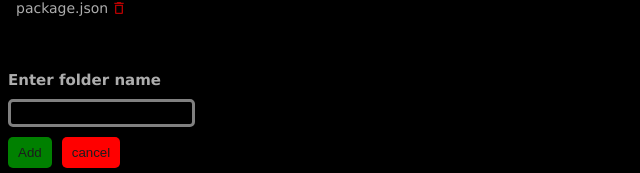
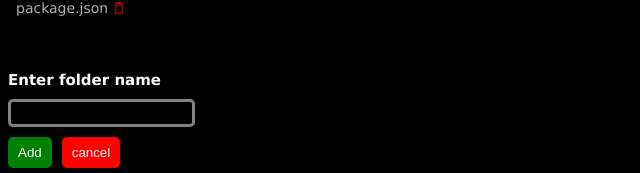
Before and after one commit to Madhanm2001/File-Explorer-2, a React (Vite) app: page / in a window 1280 px wide. Both pictures are taken after a click on the icon 95 px from the left and 79 px from the top of the page. Shown: the part 660-833 px from the top of the page, without its empty margins (0-640 px from the left). Built offline with nearby package versions, Linux system fonts and the light colour scheme.

Commit message:
change color of content and button text

```diff
--- a/src/component/FolderAndFile.tsx
+++ b/src/component/FolderAndFile.tsx
@@ -336,12 +336,12 @@ setActiveBox('cancel')
 
             {(activeBox==="file"||activeBox==="folder")&&(<div style={{marginTop:'50px',color:'grey'}}>
             <form action="">
-                 <div style={{fontWeight:700,fontSize:'15px',color:'#ADADAD'}}>{activeBox==="file"?'Enter file name':'Enter folder name'}</div>
+                 <div style={{fontWeight:700,fontSize:'15px',color:'white'}}>{activeBox==="file"?'Enter file name':'Enter folder name'}</div>
                  <input type="text" value={name} onChange={onchangeInput} style={{border:'3px grey solid',background:'black',color:'white',outline:0,height:'20px',borderRadius:'5px',marginTop:'10px'}}/>
             </form>
             <div style={{display:'flex',marginTop:'10px',gap:'10px'}}>
-                    <button style={{background:"green",border:'none',color:'#1C1C1C',padding:'8px 10px',borderRadius:'5px'}} onClick={()=>{onclickAdd(activeBox)}}>Add</button>
-                    <button style={{background:"red",border:'none',color:'#1C1C1C',padding:'8px 10px',borderRadius:'5px'}} onClick={()=>{setActiveBox('cancel')}}>cancel</button>
+                    <button style={{background:"green",border:'none',color:'white',padding:'8px 10px',borderRadius:'5px'}} onClick={()=>{onclickAdd(activeBox)}}>Add</button>
+                    <button style={{background:"red",border:'none',color:'white',padding:'8px 10px',borderRadius:'5px'}} onClick={()=>{setActiveBox('cancel')}}>cancel</button>
             </div>
             </div>)}
 
```
